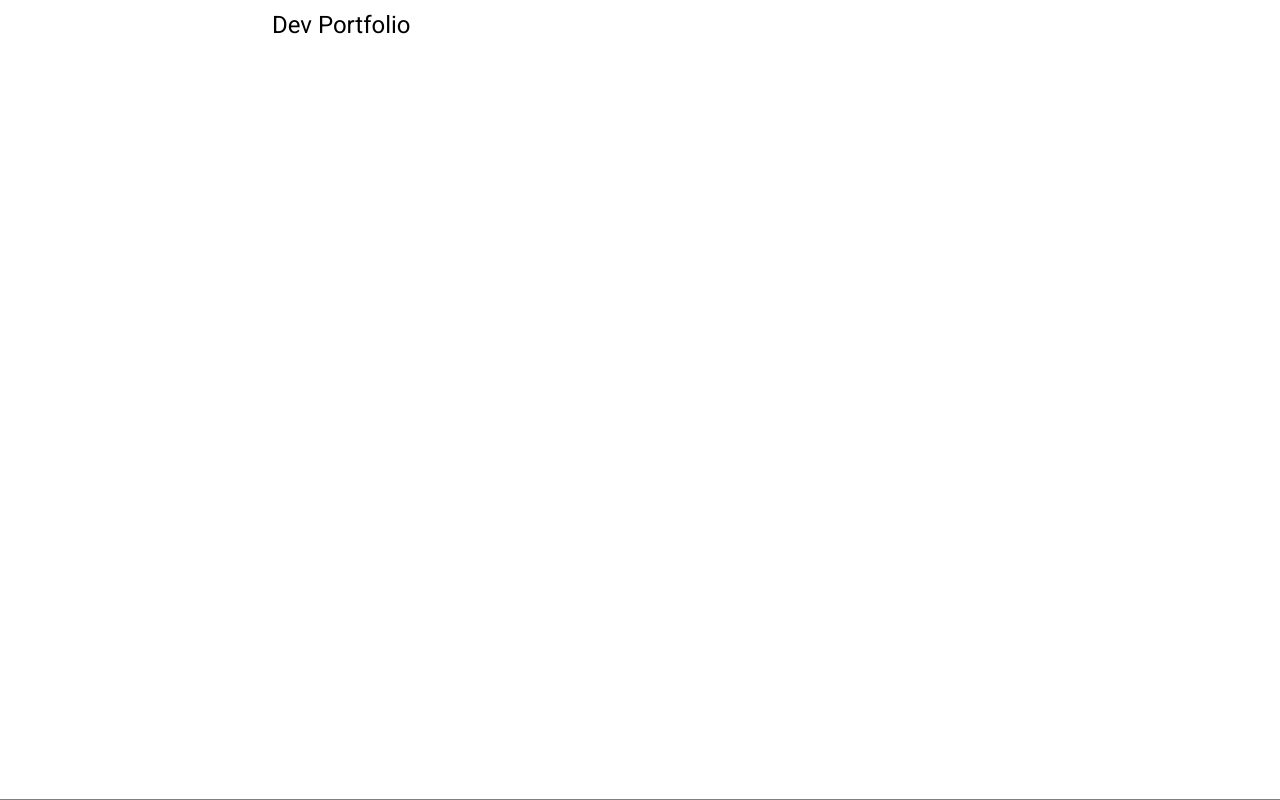
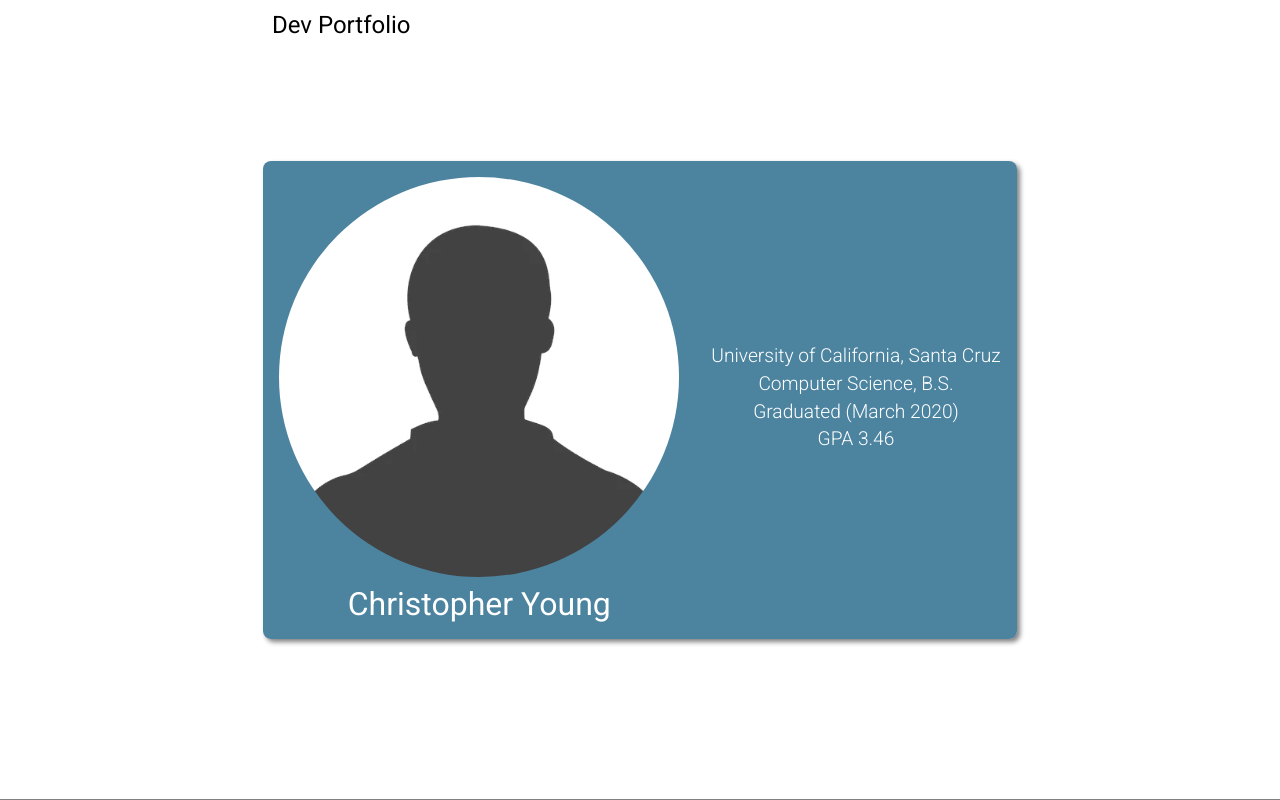
Before and after one commit to cyoung-sudo/portfolio-site-2, a React (Vite) app: page / in a window 1280 px wide. Shown: the top 800 px of the page. Built offline with nearby package versions, Linux system fonts and the light colour scheme.

Commit message:
added profile page

```diff
--- a/src/App.scss
+++ b/src/App.scss
@@ -1,4 +1,7 @@
 .app-section-1 {
+  display: flex;
+  justify-content: center;
+  align-items: center;
   min-height: 100vh;
   border-bottom: 0.5px solid gray;
 }
--- a/src/App.tsx
+++ b/src/App.tsx
@@ -1,6 +1,7 @@
 import './App.scss';
 import { useState, useRef } from 'react';
 // Pages
+import Profile from './pages/profile/Profile';
 import ProjectsList from './pages/projects/ProjectsList';
 import ProjectShow from './pages/projects/ProjectShow';
 // Components
@@ -19,7 +20,7 @@ function App() {
     <div id="app">
       <NavigationBar/>
       <div className="app-section-1">
-
+        <Profile/>
       </div>
 
       <div className="app-section-2" ref={section2Ref}>
--- /dev/null
+++ b/src/pages/profile/Profile.scss
@@ -0,0 +1,52 @@
+#profile {
+  display: flex;
+  flex-direction: column;
+  background-color: var(--theme-color-1);
+  color: white;
+  border-radius: var(--border-radius);
+  box-shadow: 3px 3px 5px gray;
+}
+
+.profile-left {
+  display: flex;
+  flex-direction: column;
+  align-items: center;
+  padding: 1rem;
+  > img {
+    height: calc(min(50vh, 50vw));
+    width: calc(min(50vh, 50vw));
+    margin-bottom: 0.5rem;
+    border-radius: 50%;
+  }
+}
+
+.profile-right {
+  display: flex;
+  flex-direction: column;
+  justify-content: center;
+  align-items: center;
+  padding: 1rem;
+  font-size: 1.2rem;
+  font-weight: 300;
+  > div {
+    margin-bottom: 0.3rem;
+  }
+}
+
+.profile-name {
+  font-size: 2rem;
+}
+
+/* Medium devices such as tablets (768px and up) */
+@media only screen and (min-width: 768px) {
+  #profile {
+    flex-direction: row;
+  }
+}
+
+/* Largest devices such as desktops (1280px and up) */
+@media only screen and (min-width: 1280px) {
+  #profile {
+    flex-direction: row;
+  }
+}
--- /dev/null
+++ b/src/pages/profile/Profile.tsx
@@ -0,0 +1,23 @@
+import "./Profile.scss";
+// Animations
+import { motion } from "motion/react";
+
+const Profile = () => {
+  return(
+    <div id="profile">
+      <div className="profile-left">
+        <img src="casual-male-avatar-silhouette-2.webp"/>
+        <div className="profile-name">Christopher Young</div>
+      </div>
+
+      <div className="profile-right">
+        <div>University of California, Santa Cruz</div>
+        <div>Computer Science, B.S.</div>
+        <div>Graduated (March 2020)</div>
+        <div>GPA 3.46</div>
+      </div>
+    </div>
+  );
+}
+
+export default Profile;
```
Also changed, not shown: public/casual-male-avatar-silhouette-2.webp (added).
